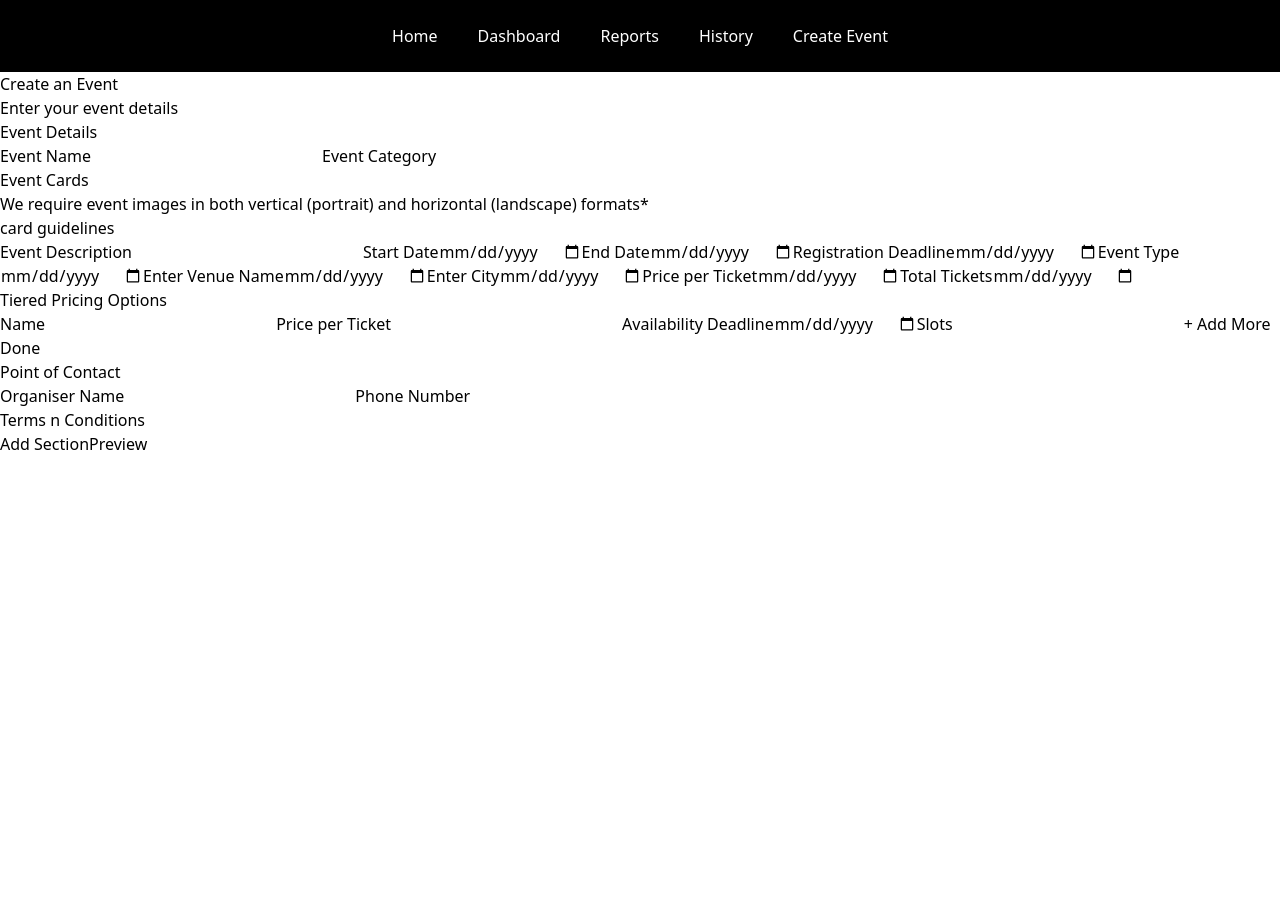
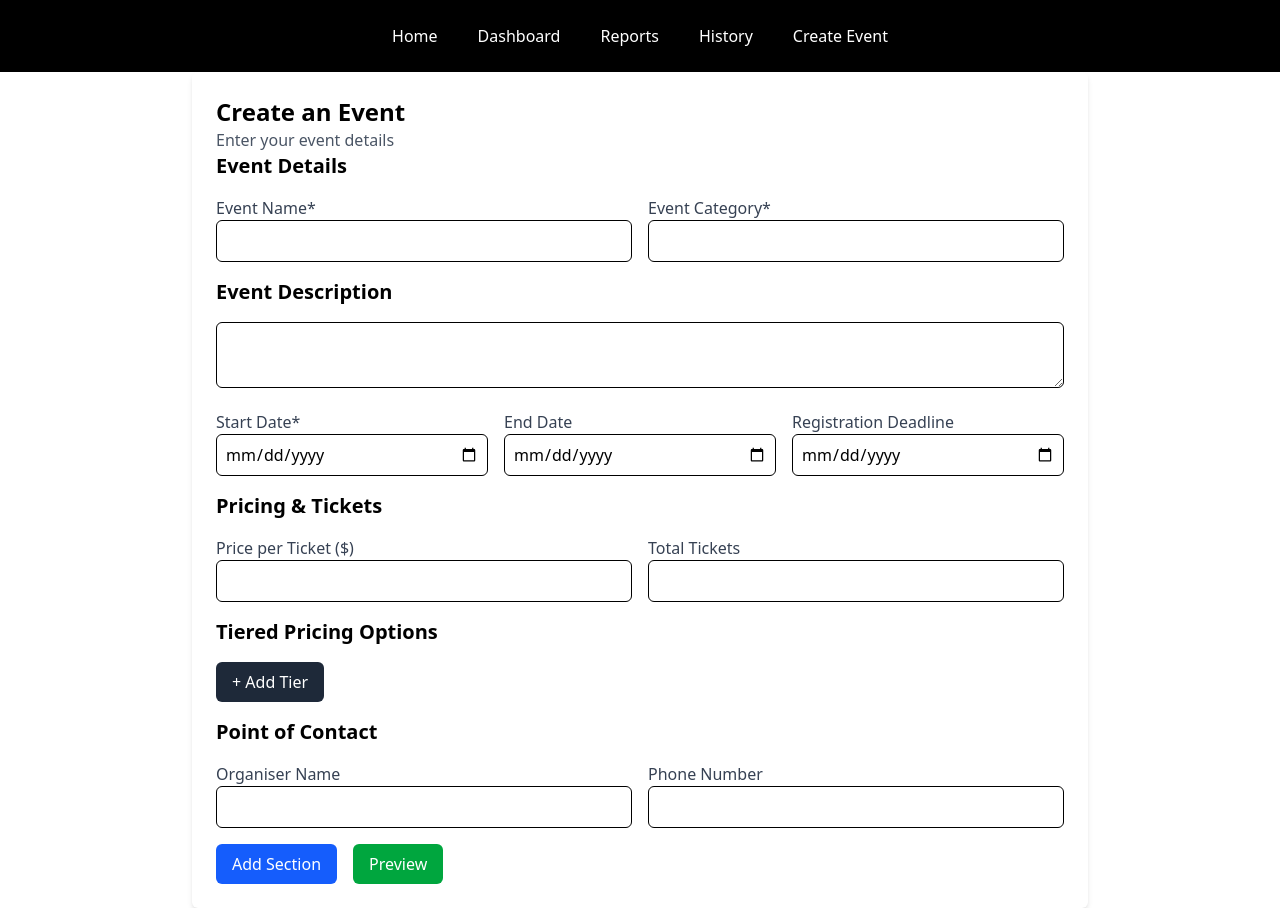
Before and after one commit to anandspaces/react-create-event-form, a React (Vite) app: page / in a window 1280 px wide. Before the commit the page ends 800 px from the top, so only its background shows below. Built offline with nearby package versions, Linux system fonts and the light colour scheme.

Commit message:
added styles and functionalities to form comps

```diff
--- a/src/components/Form.jsx
+++ b/src/components/Form.jsx
@@ -1,70 +1,132 @@
-import { useState } from "react"
+import { useState } from "react";
 
 function Form() {
-  const [name, setName] = useState("")
+  // State for form fields
+  const [eventData, setEventData] = useState({
+    name: "",
+    category: "",
+    description: "",
+    startDate: "",
+    endDate: "",
+    regDeadline: "",
+    pricePerTicket: "",
+    totalTickets: "",
+    organiserName: "",
+    phoneNumber: "",
+  });
+
+  // State for tiered pricing
+  const [tiers, setTiers] = useState([]);
+
+  // Handle input changes
+  const handleChange = (e) => {
+    const { id, value } = e.target;
+    setEventData({ ...eventData, [id]: value });
+  };
+
+  // Add a new tiered pricing entry
+  const addTier = () => {
+    setTiers([...tiers, { name: "", price: "", availability: "", slots: "" }]);
+  };
+
+  // Handle tiered pricing changes
+  const handleTierChange = (index, e) => {
+    const { id, value } = e.target;
+    const updatedTiers = [...tiers];
+    updatedTiers[index][id] = value;
+    setTiers(updatedTiers);
+  };
+
+  // Submit handler
+  const handleSubmit = (e) => {
+    e.preventDefault();
+    if (!eventData.name || !eventData.category || !eventData.startDate) {
+      alert("Please fill out required fields.");
+      return;
+    }
+    console.log("Event Data:", eventData);
+    console.log("Tiered Pricing:", tiers);
+    alert("Event Created Successfully!");
+  };
+
   return (
+    <div className="max-w-4xl mx-auto p-6 bg-white shadow-md rounded-md">
+      <h3 className="text-2xl font-semibold">Create an Event</h3>
+      <p className="text-gray-600">Enter your event details</p>
+
+      <form onSubmit={handleSubmit} className="space-y-4">
+        <h4 className="text-xl font-semibold">Event Details</h4>
+        <div className="grid grid-cols-1 md:grid-cols-2 gap-4">
           <div>
+            <label htmlFor="name" className="block text-gray-700">Event Name*</label>
+            <input type="text" id="name" value={eventData.name} onChange={handleChange} className="w-full p-2 border rounded-md" required />
+          </div>
           <div>
-      <h3>Create an Event</h3>
-      <p>Enter your event details</p>
+            <label htmlFor="category" className="block text-gray-700">Event Category*</label>
+            <input type="text" id="category" value={eventData.category} onChange={handleChange} className="w-full p-2 border rounded-md" required />
           </div>
-<form>
-  <h4>Event Details</h4>
+        </div>
+
+        <h4 className="text-xl font-semibold">Event Description</h4>
+        <textarea id="description" value={eventData.description} onChange={handleChange} className="w-full p-2 border rounded-md"></textarea>
+
+        <div className="grid grid-cols-1 md:grid-cols-3 gap-4">
           <div>
-    <label htmlFor="name">Event Name</label>
-    <input type="text" id="name" />
-    <label htmlFor="category">Event Category</label>
-    <input type="text" id="category" />
+            <label htmlFor="startDate" className="block text-gray-700">Start Date*</label>
+            <input type="date" id="startDate" value={eventData.startDate} onChange={handleChange} className="w-full p-2 border rounded-md" required />
           </div>
-  <h4>Event Cards</h4>
-  {/* Two image cards  */}
-  {/* uploade video */}
-  <p>We require event images in both vertical (portrait) and horizontal (landscape) formats*  </p>
-  {/* uploade video */}
-    <p>card guidelines</p>
-    <label htmlFor="desc">Event Description</label>
-    <input type="textarea" />
-    <label htmlFor="startDate">Start Date</label>
-    <input type="date" name="" id="startDate" />
-    <label htmlFor="endDate">End Date</label>
-    <input type="date" name="" id="endDate" />
-    <label htmlFor="reg">Registration Deadline</label>
-    <input type="date" name="" id="reg" />
-    <label htmlFor="eventType">Event Type</label>
-    <input type="date" name="" id="eventType" />
-    <label htmlFor="venueName">Enter Venue Name</label>
-    <input type="date" name="" id="venueName" />
-    <label htmlFor="city">Enter City</label>
-    <input type="date" name="" id="city" />
-    <label htmlFor="pricePerTicket">Price per Ticket</label>
-    <input type="date" name="" id="pricePerTicket" />
-    {/* gray text=This is the standard price for your tickets */}
-    <label htmlFor="totalTicket">Total Tickets</label>
-    <input type="date" name="" id="totalTicket" />
-    {/* checkbox text=Add Tiered Pricing Options (Optiona) */}
-    <h1>Tiered Pricing Options</h1>
-    <label htmlFor="nameTier">Name</label>
-    <input type="text" id="nameTier"/>
-    <label htmlFor="priceTier">Price per Ticket</label>
-    <input type="text" id="priceTier"/>
-    <label htmlFor="availabilityTier">Availability Deadline</label>
-    <input type="date" id="availabilityTier"/>
-    <label htmlFor="slotTier">Slots</label>
-    <input type="text" id="slotTier"/>
-    <button>+ Add More</button>
-    <button>Done</button>
-    <h4>Point of Contact</h4>
-    <label htmlFor="organiserName">Organiser Name</label>
-    <input type="text" id="organiserName"/>
-    <label htmlFor="phoneNumber">Phone Number</label>
-    <input type="number" id="phoneNumber"/>
-    <p>Terms n Conditions</p>
-    {/* Terms & Conditions */}
-    {/* switch button text=Set event to private */}
-    <button>Add Section</button>
-    <button type="submit">Preview</button>
+          <div>
+            <label htmlFor="endDate" className="block text-gray-700">End Date</label>
+            <input type="date" id="endDate" value={eventData.endDate} onChange={handleChange} className="w-full p-2 border rounded-md" />
+          </div>
+          <div>
+            <label htmlFor="regDeadline" className="block text-gray-700">Registration Deadline</label>
+            <input type="date" id="regDeadline" value={eventData.regDeadline} onChange={handleChange} className="w-full p-2 border rounded-md" />
+          </div>
+        </div>
+
+        <h4 className="text-xl font-semibold">Pricing & Tickets</h4>
+        <div className="grid grid-cols-1 md:grid-cols-2 gap-4">
+          <div>
+            <label htmlFor="pricePerTicket" className="block text-gray-700">Price per Ticket ($)</label>
+            <input type="number" id="pricePerTicket" value={eventData.pricePerTicket} onChange={handleChange} className="w-full p-2 border rounded-md" />
+          </div>
+          <div>
+            <label htmlFor="totalTickets" className="block text-gray-700">Total Tickets</label>
+            <input type="number" id="totalTickets" value={eventData.totalTickets} onChange={handleChange} className="w-full p-2 border rounded-md" />
+          </div>
+        </div>
+
+        <h4 className="text-xl font-semibold">Tiered Pricing Options</h4>
+        {tiers.map((tier, index) => (
+          <div key={index} className="grid grid-cols-1 md:grid-cols-4 gap-4">
+            <input type="text" id="name" placeholder="Tier Name" value={tier.name} onChange={(e) => handleTierChange(index, e)} className="w-full p-2 border rounded-md" />
+            <input type="number" id="price" placeholder="Price" value={tier.price} onChange={(e) => handleTierChange(index, e)} className="w-full p-2 border rounded-md" />
+            <input type="date" id="availability" value={tier.availability} onChange={(e) => handleTierChange(index, e)} className="w-full p-2 border rounded-md" />
+            <input type="number" id="slots" placeholder="Slots" value={tier.slots} onChange={(e) => handleTierChange(index, e)} className="w-full p-2 border rounded-md" />
+          </div>
+        ))}
+        <button type="button" onClick={addTier} className="px-4 py-2 bg-gray-800 text-white rounded-md hover:bg-gray-600">+ Add Tier</button>
+
+        <h4 className="text-xl font-semibold">Point of Contact</h4>
+        <div className="grid grid-cols-1 md:grid-cols-2 gap-4">
+          <div>
+            <label htmlFor="organiserName" className="block text-gray-700">Organiser Name</label>
+            <input type="text" id="organiserName" value={eventData.organiserName} onChange={handleChange} className="w-full p-2 border rounded-md" />
+          </div>
+          <div>
+            <label htmlFor="phoneNumber" className="block text-gray-700">Phone Number</label>
+            <input type="number" id="phoneNumber" value={eventData.phoneNumber} onChange={handleChange} className="w-full p-2 border rounded-md" />
+          </div>
+        </div>
+
+        <div className="flex gap-4">
+          <button type="button" className="px-4 py-2 bg-blue-600 text-white rounded-md hover:bg-blue-500">Add Section</button>
+          <button type="submit" className="px-4 py-2 bg-green-600 text-white rounded-md hover:bg-green-500">Preview</button>
+        </div>
       </form>
     </div>
-  )
+  );
 }
-export default Form
+
+export default Form;
```
Lines whose indentation alone changed are shown as unchanged.
